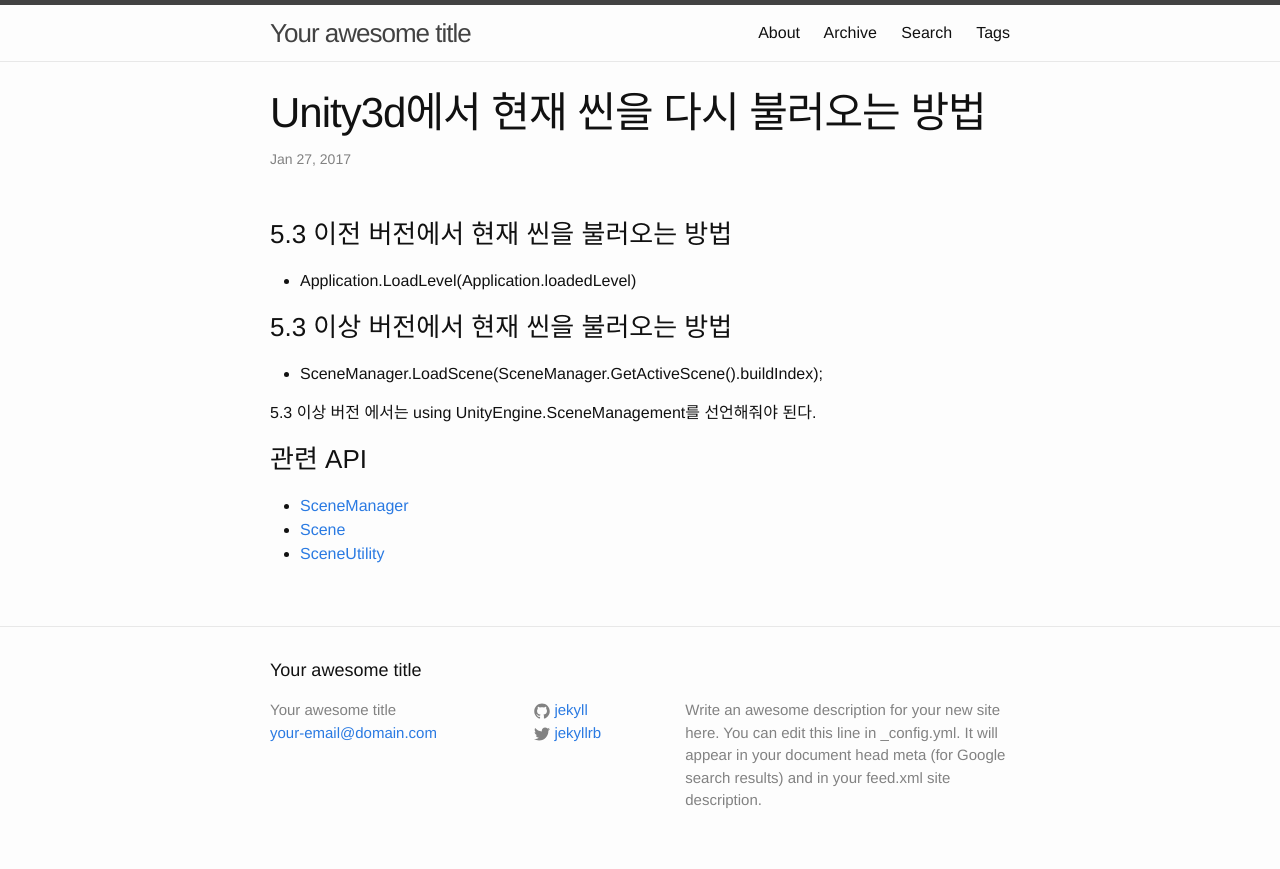
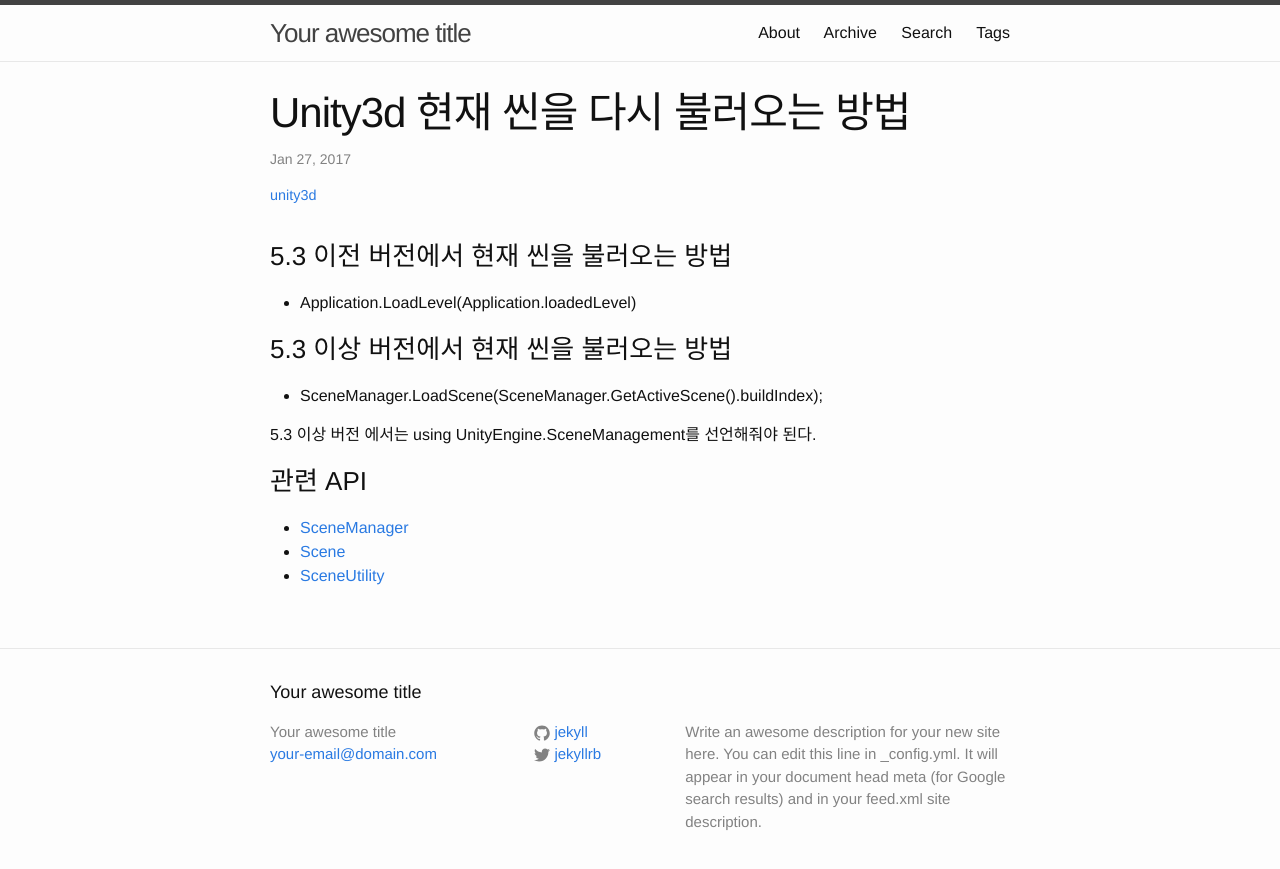
Before and after one commit to karais89/karais89.github.io_back, a Jekyll site: the page built from _posts/2017-01-27-unity3d-how-to-load-current-level-or-scene.markdown, in a window 1280 px wide. Shown: the top 869 px of the page. Built offline with Jekyll 4.4.1, drawn with Linux system fonts in a browser that asks for light colours; comment, search, counter and statistics services are not loaded.

Commit message:
- Modify Tags unity3d

```diff
--- a/_posts/2017-01-27-unity3d-how-to-load-current-level-or-scene.markdown
+++ b/_posts/2017-01-27-unity3d-how-to-load-current-level-or-scene.markdown
@@ -1,7 +1,8 @@
 ---
 layout: post
-title: "Unity3d에서 현재 씬을 다시 불러오는 방법"
+title: "Unity3d 현재 씬을 다시 불러오는 방법"
 date: "2017-01-27 16:01:05 +0900"
+tags: [unity3d]
 ---
 
 ### 5.3 이전 버전에서 현재 씬을 불러오는 방법
--- a/_posts/2017-02-04-unity3d-singleton-pattern-example.markdown
+++ b/_posts/2017-02-04-unity3d-singleton-pattern-example.markdown
@@ -1,7 +1,8 @@
 ---
 layout: post
-title: "Unity3d 에서 Singleton 패턴을 사용하는 방법"
+title: "Unity3d Singleton 패턴을 사용하는 방법"
 date: "2017-02-04 20:07:46 +0900"
+tags: [unity3d]
 ---
 
 ## 01. 싱글톤 패턴
--- a/_posts/2017-02-05-unity3d-memorypool-system-example.markdown
+++ b/_posts/2017-02-05-unity3d-memorypool-system-example.markdown
@@ -2,6 +2,7 @@
 layout: post
 title: "Unity3d 메모리 풀 시스템 예"
 date: "2017-02-05 22:10:13 +0900"
+tags: [unity3d]
 ---
 
 유니티에서 가비지 컬렉터 문제로 성능 저하가 생길 수 있습니다.
```
